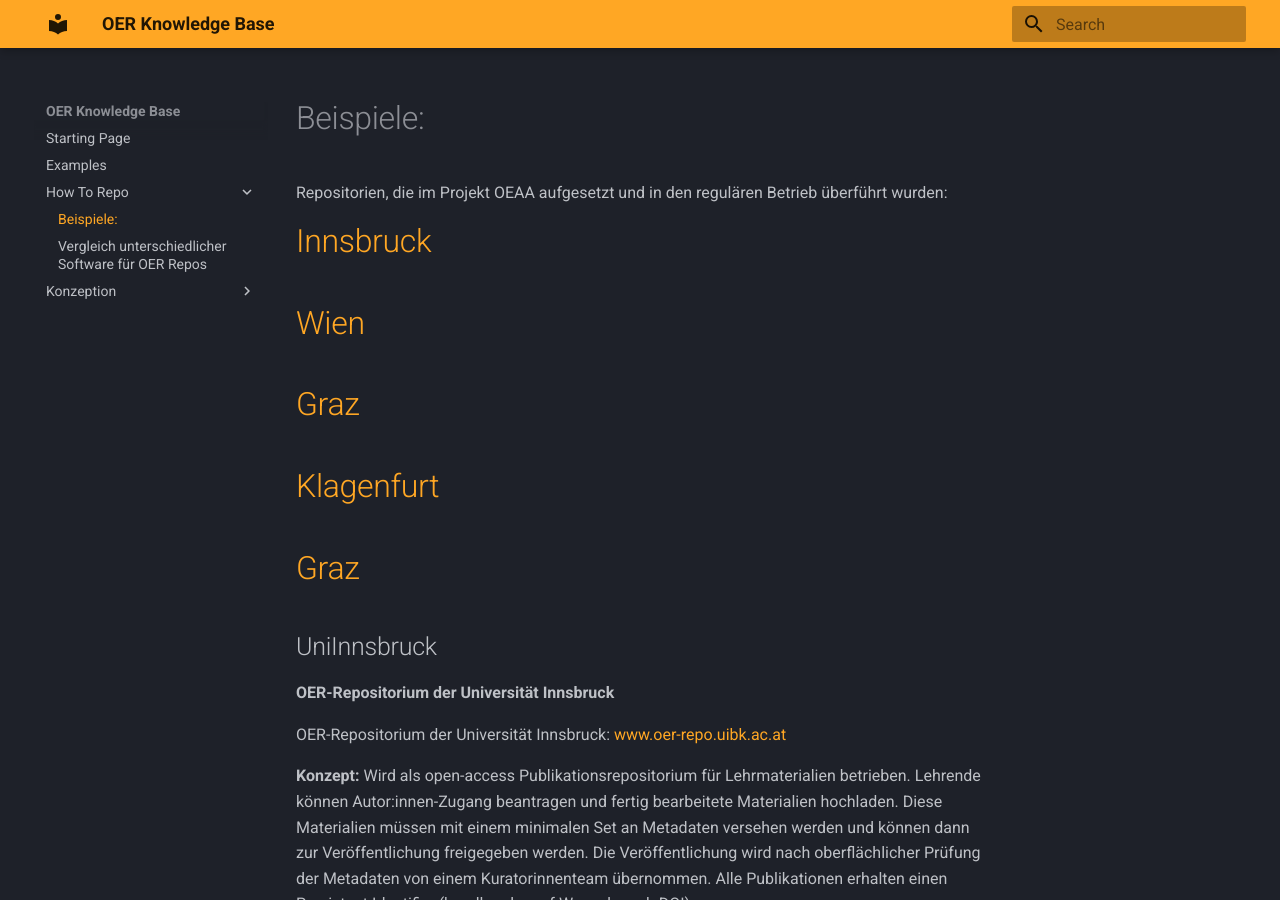
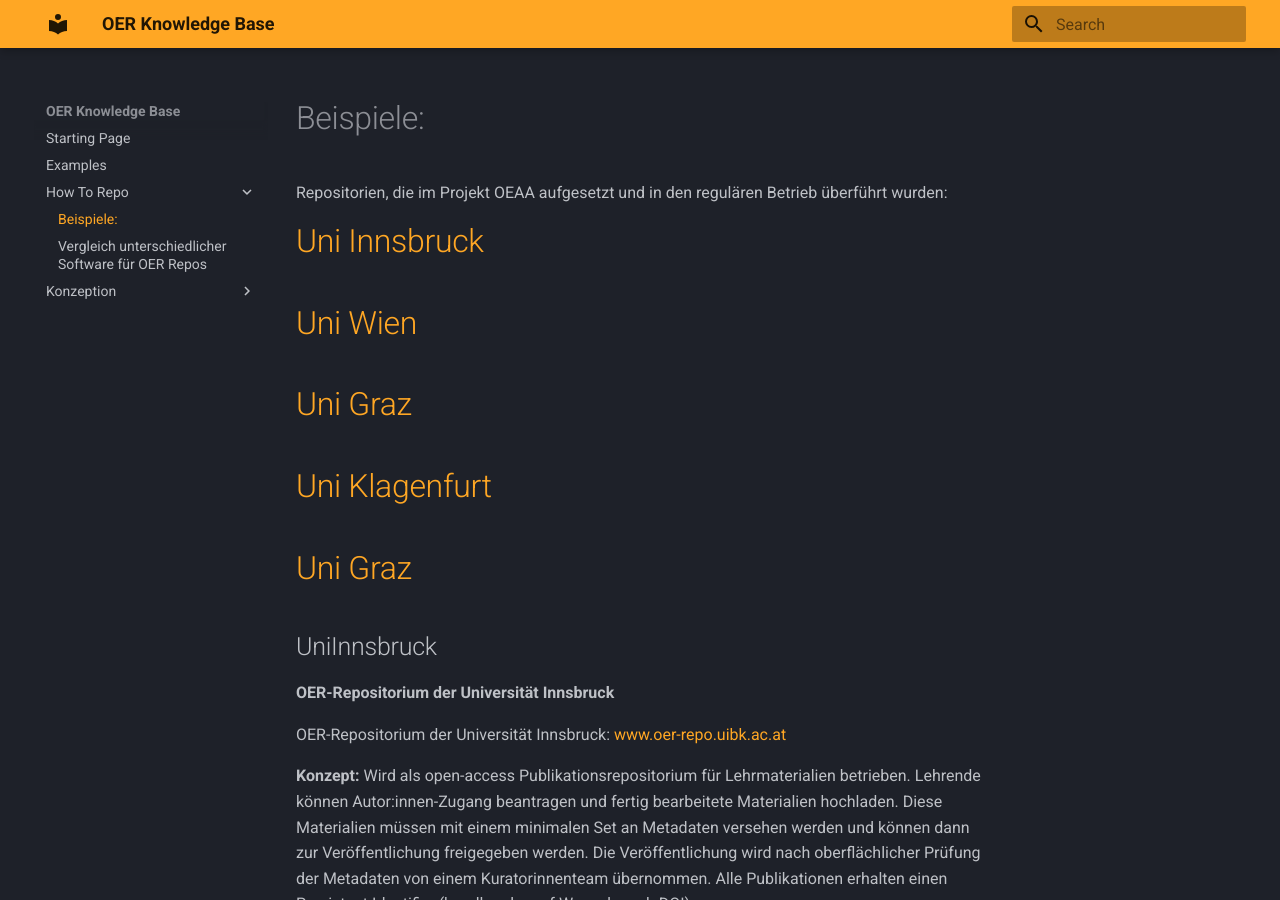
Before and after one commit to oerBASE/knowledgebase, an MkDocs documentation site: the page built from docs/How To Repo/Beispiele.md, in a window 1280 px wide and 900 px high. Built offline with MkDocs 1.6.1 and Material for MkDocs 9.7.7, drawn with Linux system fonts in a browser that asks for light colours.

Commit message:
Update Beispiele.md

```diff
--- a/docs/How To Repo/Beispiele.md
+++ b/docs/How To Repo/Beispiele.md
@@ -1,11 +1,11 @@
 # Beispiele:
 Repositorien, die im Projekt OEAA aufgesetzt und in den regulären Betrieb überführt wurden:
 
-# [Innsbruck](#UniInnsbruck)
-# [Wien](#UniWien)
-# [Graz](#UniGraz)
-# [Klagenfurt](#UniKlagenfurt)
-# [Graz](#TUgraz)
+# [Uni Innsbruck](#UniInnsbruck)
+# [Uni Wien](#UniWien)
+# [Uni Graz](#UniGraz)
+# [Uni Klagenfurt](#UniKlagenfurt)
+# [Uni Graz](#TUgraz)
 
 
 
```
